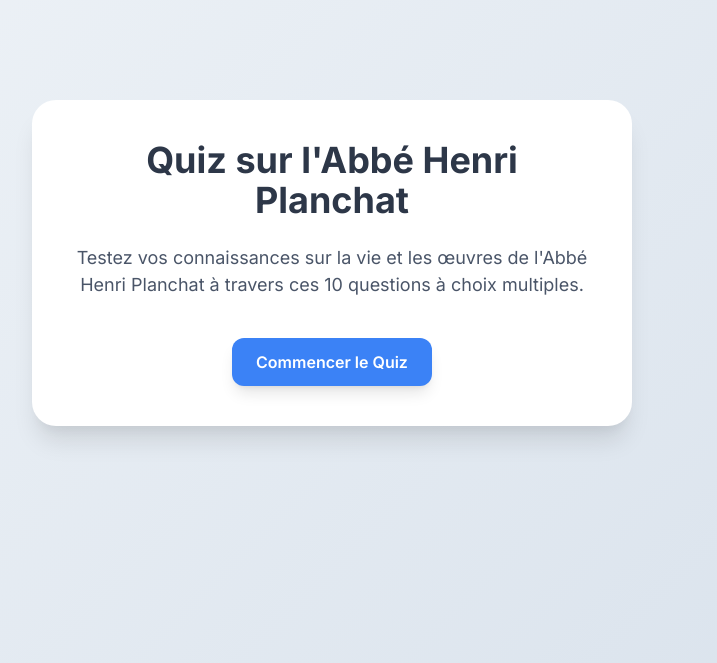
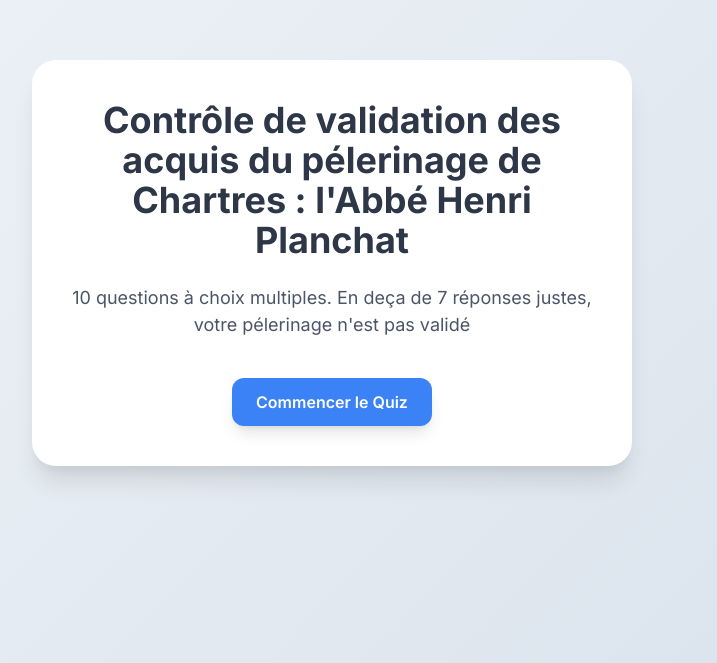
Before and after one commit to etiennehermite/PerePlanchat, a plain HTML site: page quiz/index.html in a window 1280 px wide. Shown: the part 137-800 px from the top of the page, without its empty margins (308-1025 px from the left). Drawn offline with nearby package versions, Linux system fonts and the light colour scheme.

Commit message:
Update index.html

```diff
--- a/quiz/index.html
+++ b/quiz/index.html
@@ -131,8 +131,8 @@
     <div id="quizApp" class="quiz-container">
         <!-- Écran de démarrage -->
         <div id="startScreen" class="start-screen">
-            <h1 class="text-3xl lg:text-4xl">Quiz sur l'Abbé Henri Planchat</h1>
-            <p>Testez vos connaissances sur la vie et les œuvres de l'Abbé Henri Planchat à travers ces 10 questions à choix multiples.</p>
+            <h1 class="text-3xl lg:text-4xl">Contrôle de validation des acquis du pélerinage de Chartres : l'Abbé Henri Planchat</h1>
+            <p>10 questions à choix multiples. En deça de 7 réponses justes, votre pélerinage n'est pas validé</p>
             <button id="startButton" class="mt-4 px-6 py-3 bg-blue-500 hover:bg-blue-600 text-white font-semibold rounded-xl shadow-lg transition transform hover:scale-105">Commencer le Quiz</button>
         </div>
 
```
